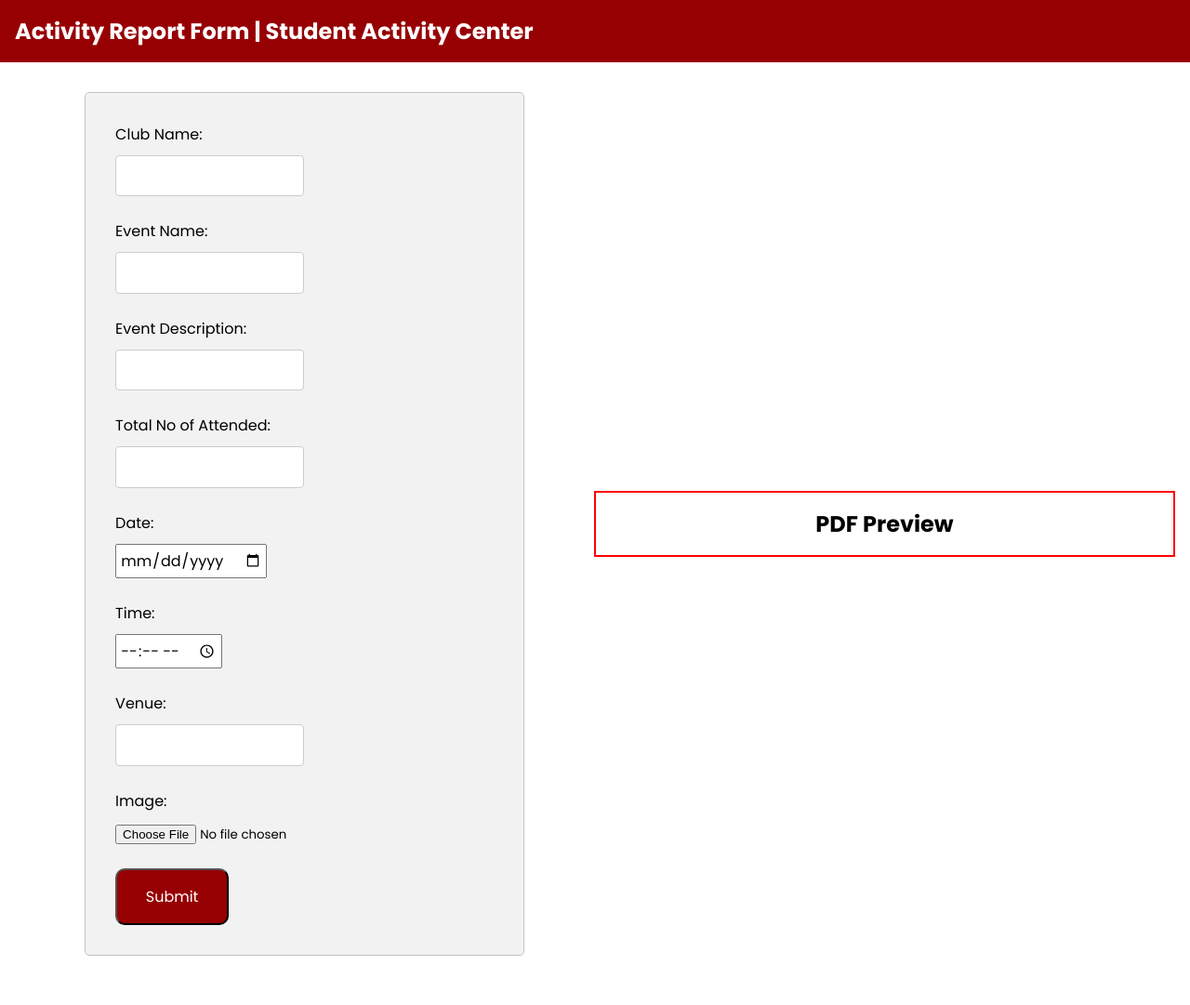
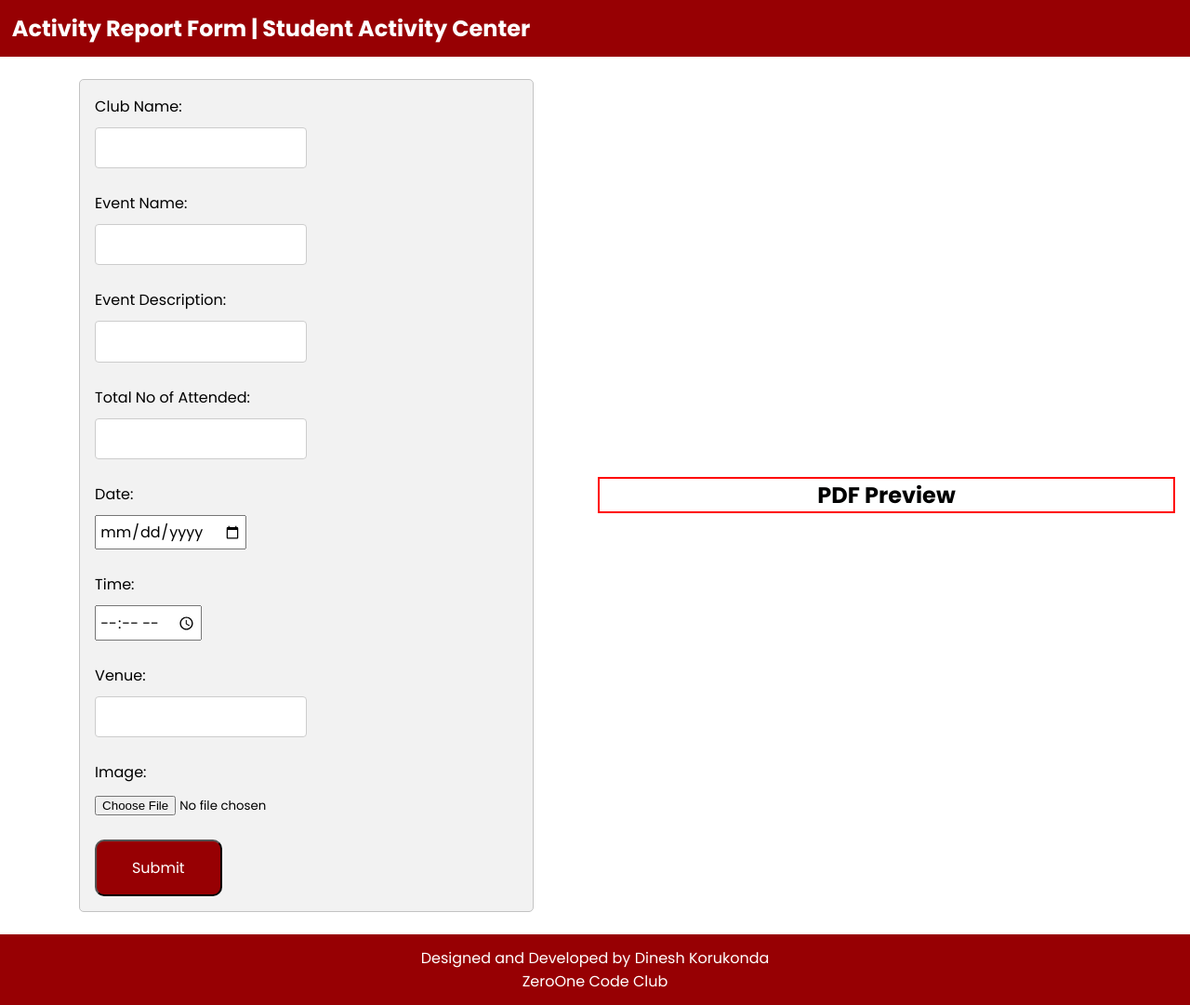
Before and after one commit to dinexh/ReportGenerator_SAC, a Flask app: page / in a window 1280 px wide. Shown: the whole page at 93% size. Before the commit the page ends 1028 px from the top, so only its background shows below. Run offline with Flask 3, Linux system fonts and the light colour scheme.

Commit message:
Added Footer

```diff
--- a/App/app.py
+++ b/App/app.py
@@ -77,16 +77,10 @@ def submit_form():
 
     # Generate PDF report
     generate_pdf(club_name, event_name, event_description, attendance, date, time, venue, filename)
-    from flask import jsonify
-
-@app.route('/submit_form', methods=['POST'])
-def submit_form():
-    # Process form data...
 
     # Assuming the form submission was successful
     response_data = {'message': 'Report submitted successfully!'}
     return jsonify(response_data)
 
-
 if __name__ == '__main__':
     app.run(debug=True)
--- a/App/static/form.css
+++ b/App/static/form.css
@@ -4,11 +4,9 @@
     padding: 0;
     margin: 0;
     box-sizing: border-box;
-    /* font-size: 10rem; */
 }
 .container {
     width: 100%;
-
     display: flex;
     justify-content: center;
     align-content: center;
@@ -25,7 +23,7 @@ nav{
     display: flex;
     justify-content: space-between;
     align-items: center;
-    padding: 1rem;
+    padding: 0.8rem;
     background-color: rgb(151, 0, 3);
     color: white;
 }
@@ -38,16 +36,14 @@ nav{
 }
 .main-section-one{
     width: 100%;
-    padding: 1rem;
+    padding: 0.5rem;
     display: flex;
     justify-content: center;
      align-items: center;
-     /* font-size: 10rem; */
-     /* margin-top: 4rem; */
 }
 .main-section-two{
     width: 100%;
-    padding: 1rem;
+    /* padding: 1rem; */
     display: flex;
     justify-content: center;
     align-items: center;
@@ -66,7 +62,7 @@ form #time {
 }
 form {
     width: 80%;
-    padding: 2rem;
+    padding: 1rem;
     border: 1px solid #c3c3c3;
     border-radius: 5px;
     background-color: #f2f2f2;
@@ -94,3 +90,10 @@ input[type="submit"] {
     border-radius: 10px;
     font-size: 1rem;
 }
+footer{
+    width: 100%;
+    padding: 0.8rem;
+    background-color: rgb(151, 0, 3);
+    color: white;
+    text-align: center;
+}
--- a/App/templates/form.html
+++ b/App/templates/form.html
@@ -47,6 +47,9 @@
                 <h2>PDF Preview</h2>
             </div>
         </div>
+        <footer>
+            <p>Designed and Developed by Dinesh Korukonda <br> ZeroOne Code Club</p>
+        </footer>
     </div>
    </div>
 </body>
```
